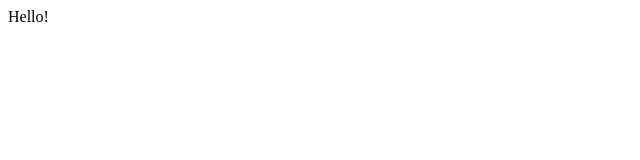
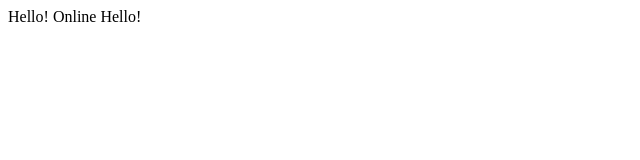
Before and after one commit to philippdreessen/lecture0, a plain HTML site: page hello.html in a window 1280 px wide. Shown: the whole page, without its empty margins (0-640 px from the left). Drawn offline with Linux system fonts and the light colour scheme.

Commit message:
Update hello.html

```diff
--- a/hello.html
+++ b/hello.html
@@ -5,6 +5,6 @@
     </title>
   </head>
   <body>
-    Hello!
+    Hello! Online Hello!
   </body>
 </html>
```
